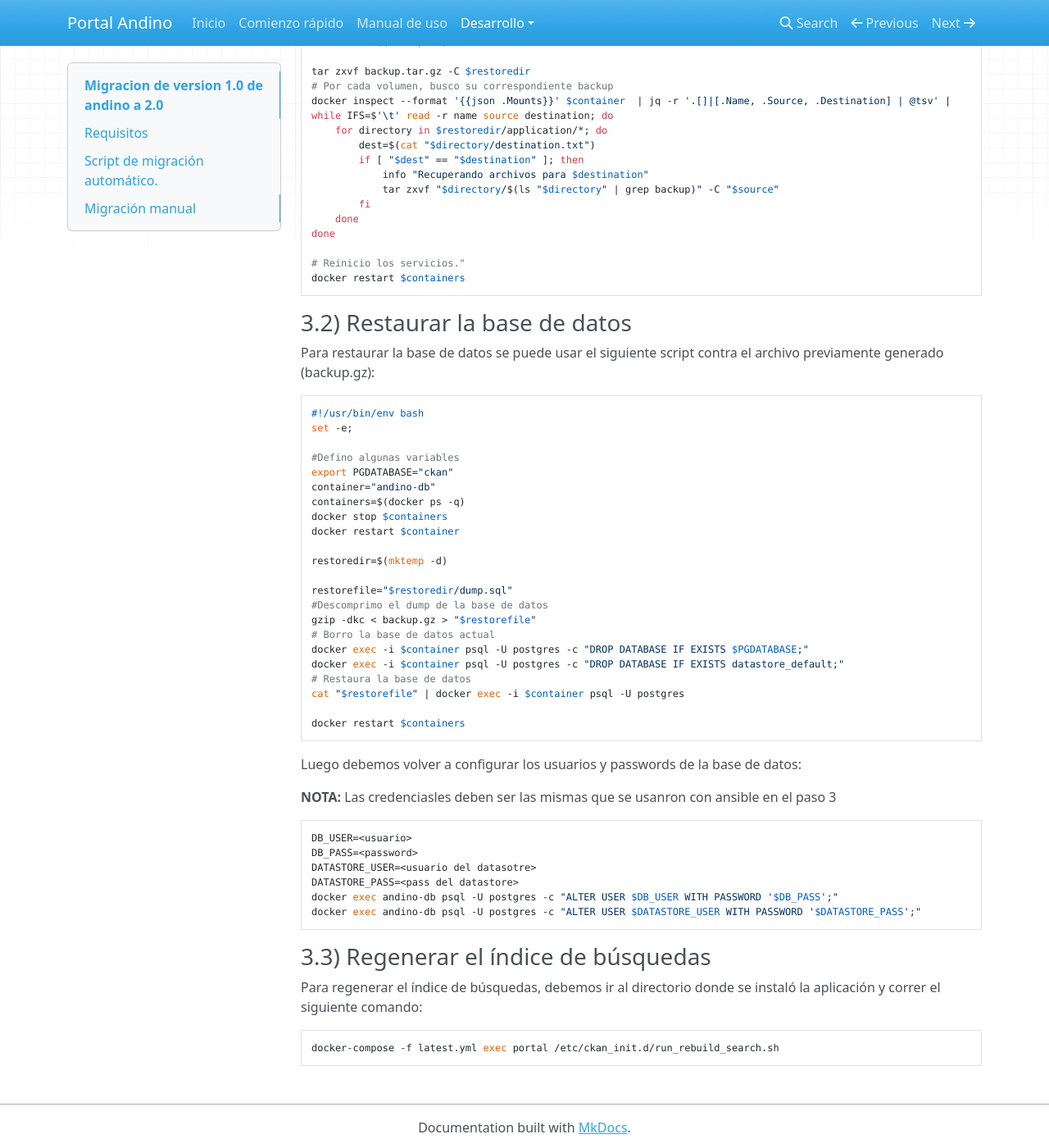
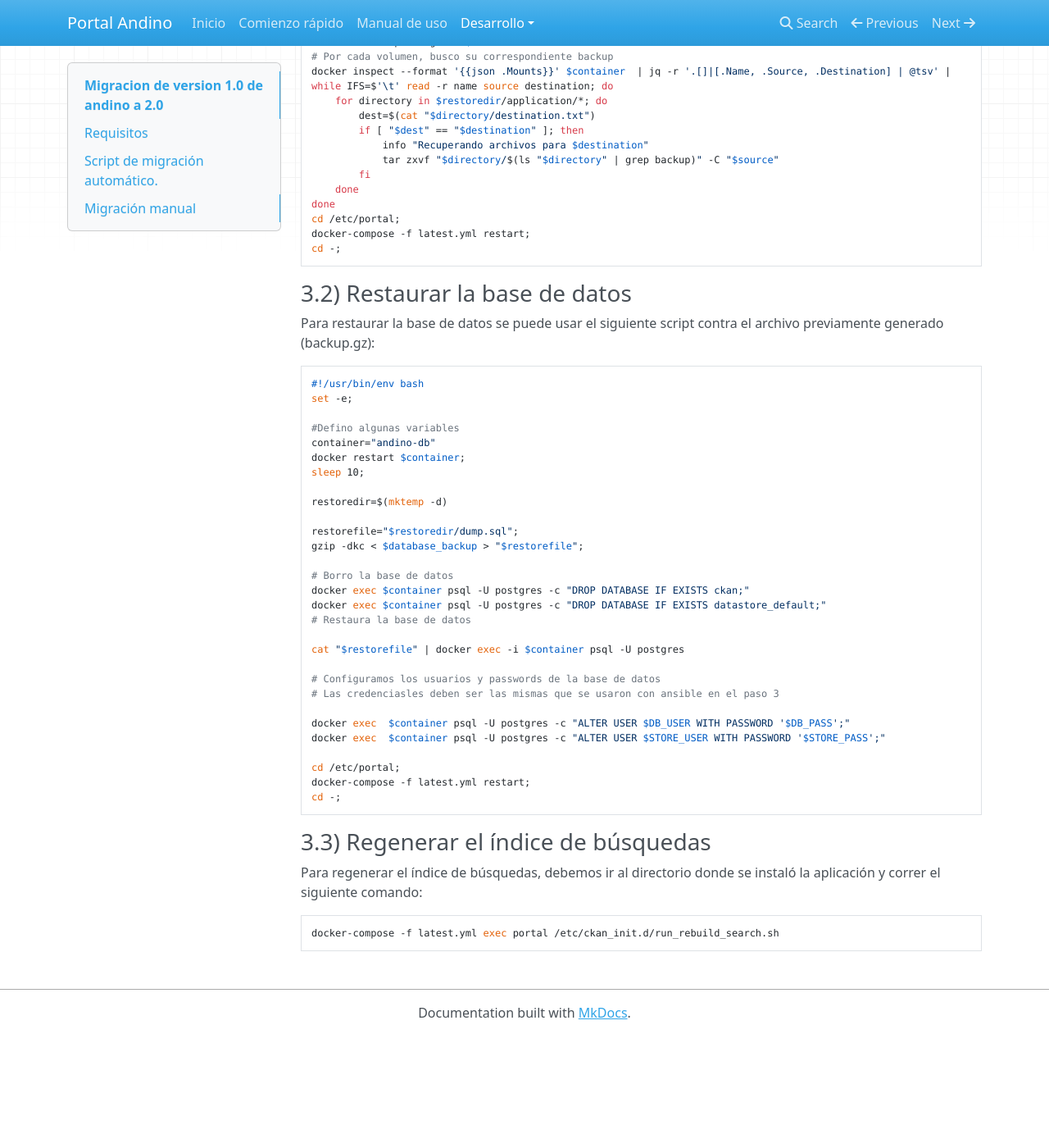
Before and after one commit to datosgobar/portal-andino, an MkDocs documentation site: the page built from docs/developers/migration.md, in a window 1280 px wide and 1400 px high, scrolled down 3805 px. Shown: the whole window at 82% size. Built offline with MkDocs 1.6.1, drawn with Linux system fonts in a browser that asks for light colours; nearby versions of some CDN libraries; old or Windows-style settings are respelled for this version of MkDocs; after the commit the page ends 5068 px from its top, so only the background shows below that.

Commit message:
Actualizo la documentacion de migracion

````diff
--- a/docs/developers/migration.md
+++ b/docs/developers/migration.md
@@ -179,8 +179,6 @@ El restore puede ser llevado a cabo con el siguiente script:
 ```bash
 # Defino algunas variables
 container="andino"
-containers=$(docker ps -q)
-docker stop $containers
 
 restoredir=$(mktemp -d)
 
@@ -196,9 +194,9 @@ while IFS=$'\t' read -r name source destination; do
         fi
     done
 done
-
-# Reinicio los servicios."
-docker restart $containers
+cd /etc/portal;
+docker-compose -f latest.yml restart;
+cd -;
 ```
 
 
@@ -211,37 +209,32 @@ Para restaurar la base de datos se puede usar el siguiente script contra el arch
 set -e;
 
 #Defino algunas variables
-export PGDATABASE="ckan"
 container="andino-db"
-containers=$(docker ps -q)
-docker stop $containers
-docker restart $container
+docker restart $container;
+sleep 10;
 
 restoredir=$(mktemp -d)
 
-restorefile="$restoredir/dump.sql"
-#Descomprimo el dump de la base de datos
-gzip -dkc < backup.gz > "$restorefile"
-# Borro la base de datos actual
-docker exec -i $container psql -U postgres -c "DROP DATABASE IF EXISTS $PGDATABASE;"
-docker exec -i $container psql -U postgres -c "DROP DATABASE IF EXISTS datastore_default;"
+restorefile="$restoredir/dump.sql";
+gzip -dkc < $database_backup > "$restorefile";
+
+# Borro la base de datos
+docker exec $container psql -U postgres -c "DROP DATABASE IF EXISTS ckan;"
+docker exec $container psql -U postgres -c "DROP DATABASE IF EXISTS datastore_default;"
 # Restaura la base de datos
+
 cat "$restorefile" | docker exec -i $container psql -U postgres
 
-docker restart $containers
+# Configuramos los usuarios y passwords de la base de datos
+# Las credenciasles deben ser las mismas que se usaron con ansible en el paso 3
+
+docker exec  $container psql -U postgres -c "ALTER USER $DB_USER WITH PASSWORD '$DB_PASS';"
+docker exec  $container psql -U postgres -c "ALTER USER $STORE_USER WITH PASSWORD '$STORE_PASS';"
+
+cd /etc/portal;
+docker-compose -f latest.yml restart;
+cd -;
 ```
-
-Luego debemos volver a configurar los usuarios y passwords de la base de datos:
-
-**NOTA:** Las credenciasles deben ser las mismas que se usanron con ansible en el paso 3
-
-
-    DB_USER=<usuario>
-    DB_PASS=<password>
-    DATASTORE_USER=<usuario del datasotre>
-    DATASTORE_PASS=<pass del datastore>
-    docker exec andino-db psql -U postgres -c "ALTER USER $DB_USER WITH PASSWORD '$DB_PASS';"
-    docker exec andino-db psql -U postgres -c "ALTER USER $DATASTORE_USER WITH PASSWORD '$DATASTORE_PASS';"
 
 
 ### 3.3) Regenerar el índice de búsquedas
````
